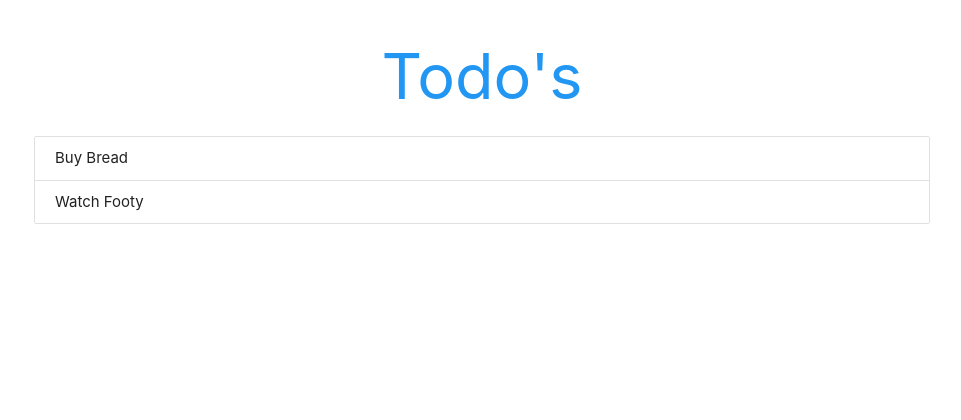
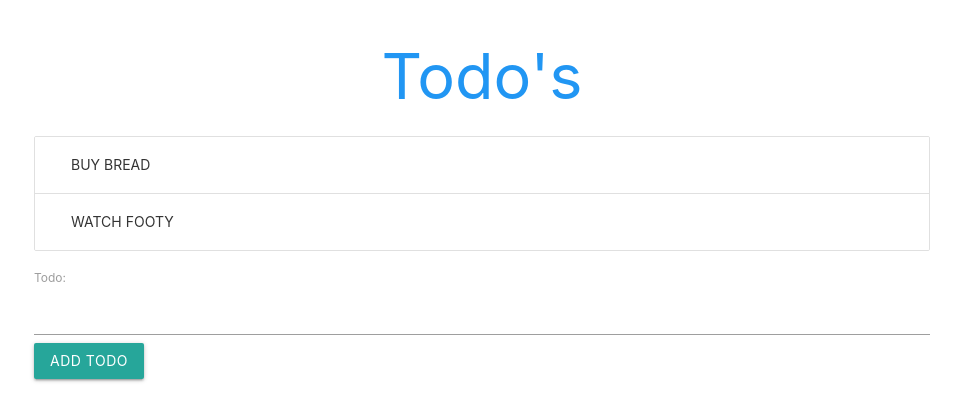
Before and after one commit to pdshipp/ToDoApp, a React (Create React App) app: page / in a window 1280 px wide. Shown: the top 420 px of the page, without its empty margins (158-1119 px from the left). Built offline with nearby package versions, Linux system fonts and the light colour scheme.

Commit message:
add todo functionality

```diff
--- a/src/App.js
+++ b/src/App.js
@@ -1,5 +1,6 @@
 import React, { Component } from "react";
 import Todos from "./Todos.js";
+import AddTodo from "./addTodo";
 
 class App extends Component {
   state = {
@@ -8,6 +9,12 @@ class App extends Component {
       { id: 2, content: "Watch Footy" },
     ],
   };
+  addTodo = (todo) => {
+    todo.id = Math.random();
+    let todos = [...this.state.todos, todo];
+    this.setState({ todos: todos });
+  };
+
   deleteTodo = (id) => {
     let todos = this.state.todos.filter((todo) => {
       return todo.id !== id;
@@ -19,6 +26,7 @@ class App extends Component {
       <div className="todo-app container">
         <h1 className="center blue-text">Todo's</h1>
         <Todos todos={this.state.todos} deleteTodo={this.deleteTodo} />
+        <AddTodo addTodo={this.addTodo} />
       </div>
     );
   }
--- a/src/Todos.js
+++ b/src/Todos.js
@@ -6,6 +6,7 @@ const Todos = ({ todos, deleteTodo }) => {
       return (
         <div className="collection-item" key={todo.id}>
           <span
+            className="waves-effect waves-teal btn-flat filled-in"
             onClick={() => {
               deleteTodo(todo.id);
             }}>
--- /dev/null
+++ b/src/addTodo.js
@@ -0,0 +1,29 @@
+import React, { Component } from "react";
+
+class AddTodo extends Component {
+  state = {
+    content: null,
+  };
+  handleChange = (e) => {
+    this.setState({
+      [e.target.id]: e.target.value,
+    });
+  };
+  handleSubmit = (e) => {
+    e.preventDefault();
+    this.props.addTodo(this.state);
+  };
+  render() {
+    return (
+      <div>
+        <form onSubmit={this.handleSubmit}>
+          <label htmlFor="content">Todo:</label>
+          <input type="text" id="content" onChange={this.handleChange} />
+          <button className="btn waves-effect waves-light">Add Todo</button>
+        </form>
+      </div>
+    );
+  }
+}
+
+export default AddTodo;
```
